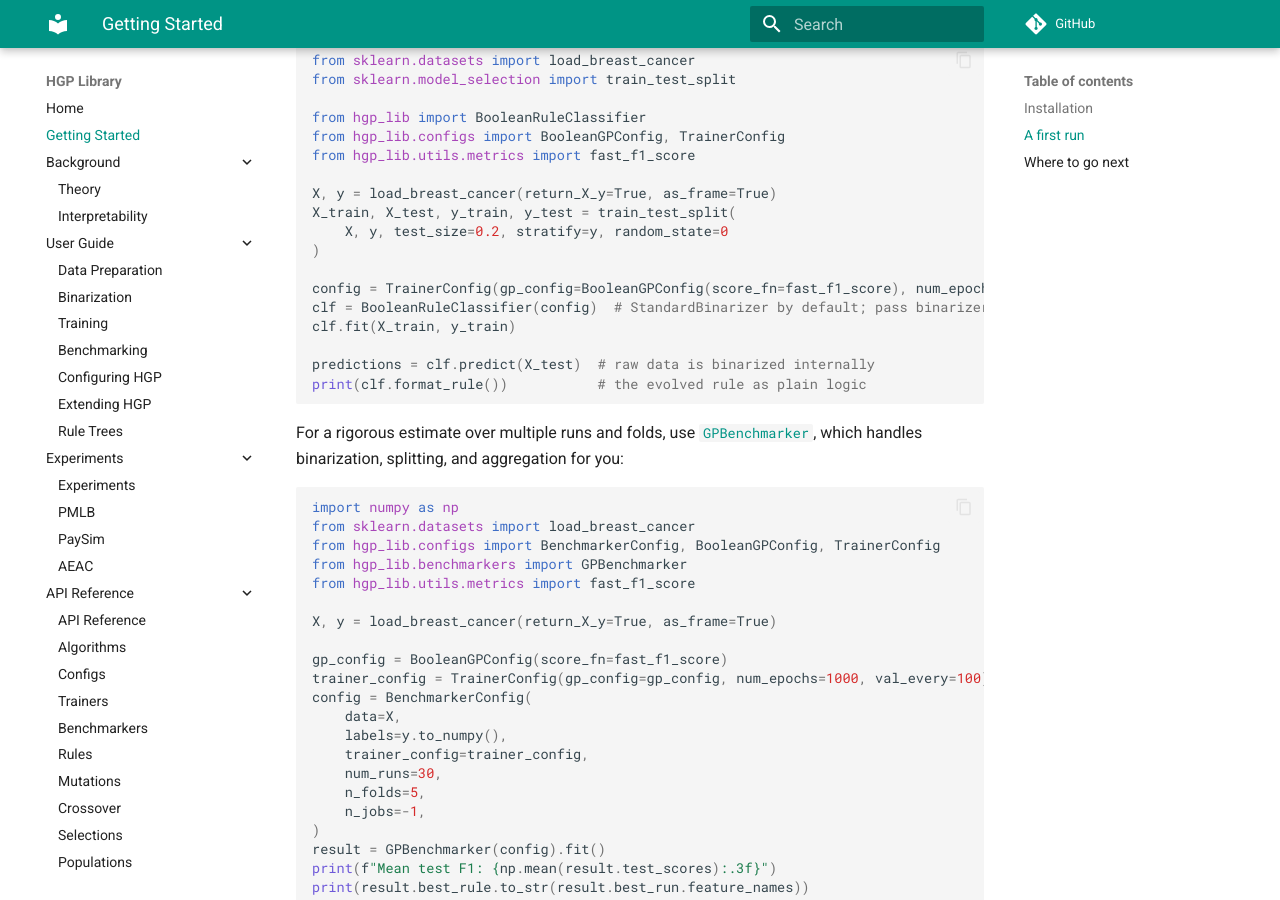
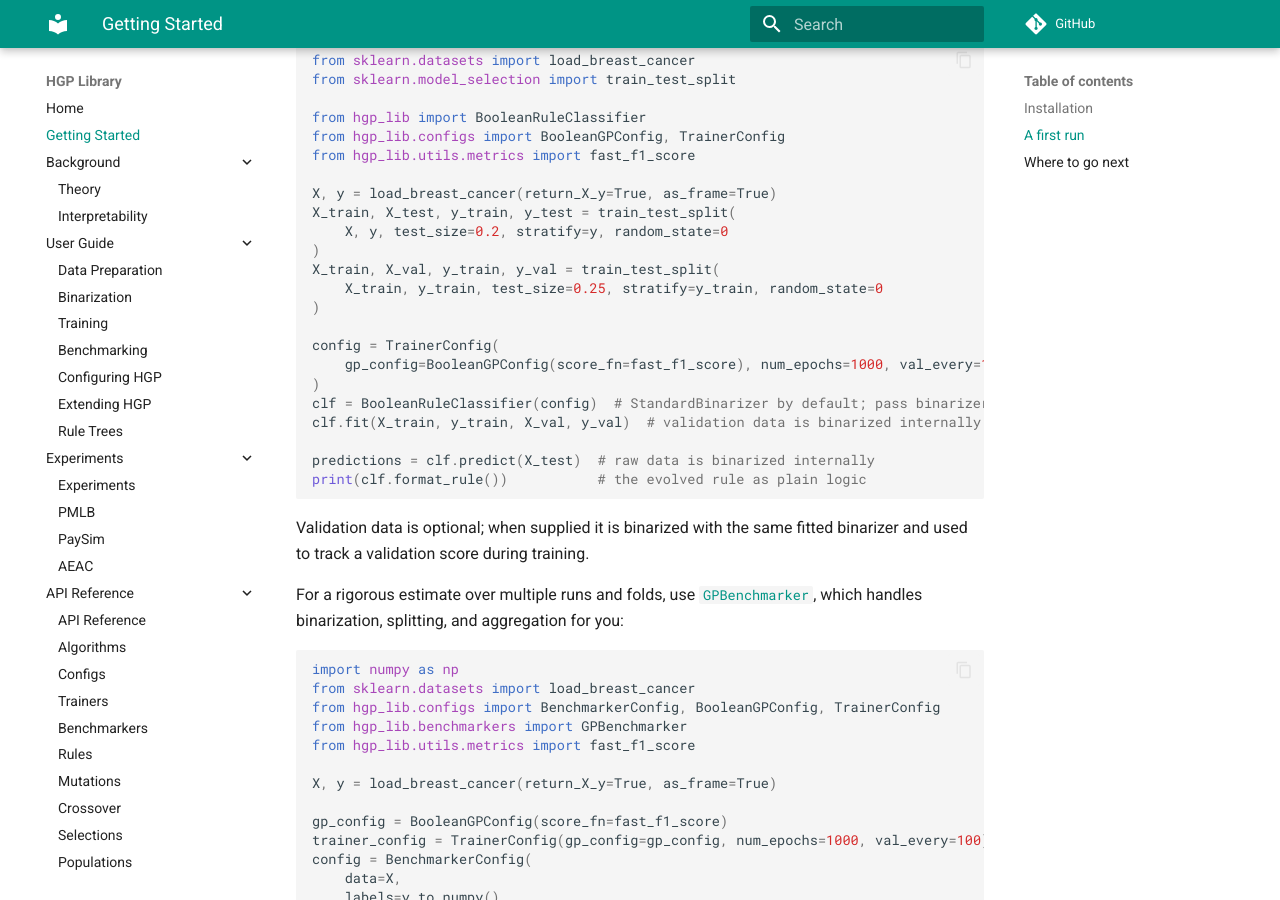
Before and after one commit to fii-optim-lab/hgp-lib, an MkDocs documentation site: the page built from docs/getting-started.md, in a window 1280 px wide and 900 px high, scrolled down 452 px. Built offline with MkDocs 1.6.1 and Material for MkDocs 9.7.7, drawn with Linux system fonts in a browser that asks for light colours; comment, search, counter and statistics services are not loaded.

Commit message:
Updated documentation

````diff
--- a/docs/getting-started.md
+++ b/docs/getting-started.md
@@ -28,14 +28,21 @@ X, y = load_breast_cancer(return_X_y=True, as_frame=True)
 X_train, X_test, y_train, y_test = train_test_split(
     X, y, test_size=0.2, stratify=y, random_state=0
 )
+X_train, X_val, y_train, y_val = train_test_split(
+    X_train, y_train, test_size=0.25, stratify=y_train, random_state=0
+)
 
-config = TrainerConfig(gp_config=BooleanGPConfig(score_fn=fast_f1_score), num_epochs=1000)
+config = TrainerConfig(
+    gp_config=BooleanGPConfig(score_fn=fast_f1_score), num_epochs=1000, val_every=100
+)
 clf = BooleanRuleClassifier(config)  # StandardBinarizer by default; pass binarizer=... to customize
-clf.fit(X_train, y_train)
+clf.fit(X_train, y_train, X_val, y_val)  # validation data is binarized internally too
 
 predictions = clf.predict(X_test)  # raw data is binarized internally
 print(clf.format_rule())           # the evolved rule as plain logic
 ```
+
+Validation data is optional; when supplied it is binarized with the same fitted binarizer and used to track a validation score during training.
 
 For a rigorous estimate over multiple runs and folds, use
 [`GPBenchmarker`](api/benchmarkers.md#hgp_lib.benchmarkers.gp_benchmarker.GPBenchmarker),
````
Also changed, not shown: README.md (+8 -2 lines), docs/index.md (+7 -2 lines).
